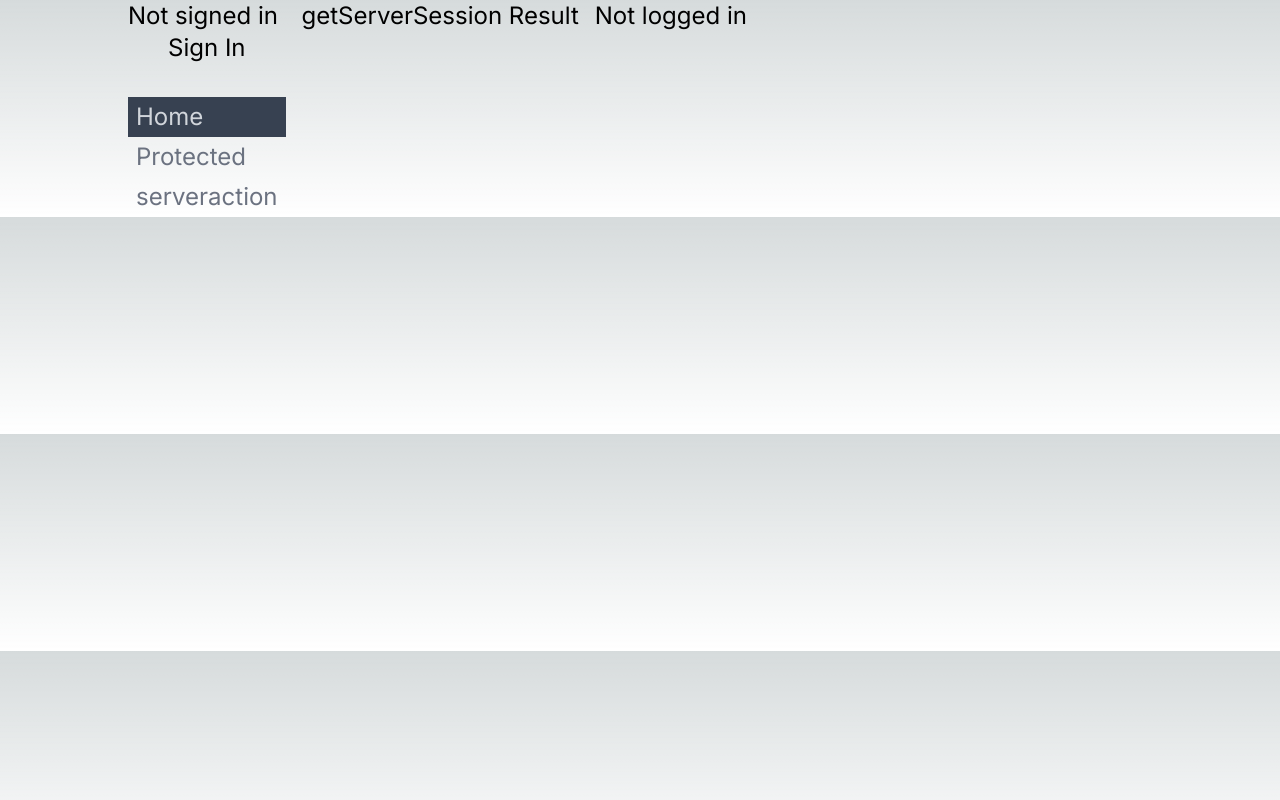
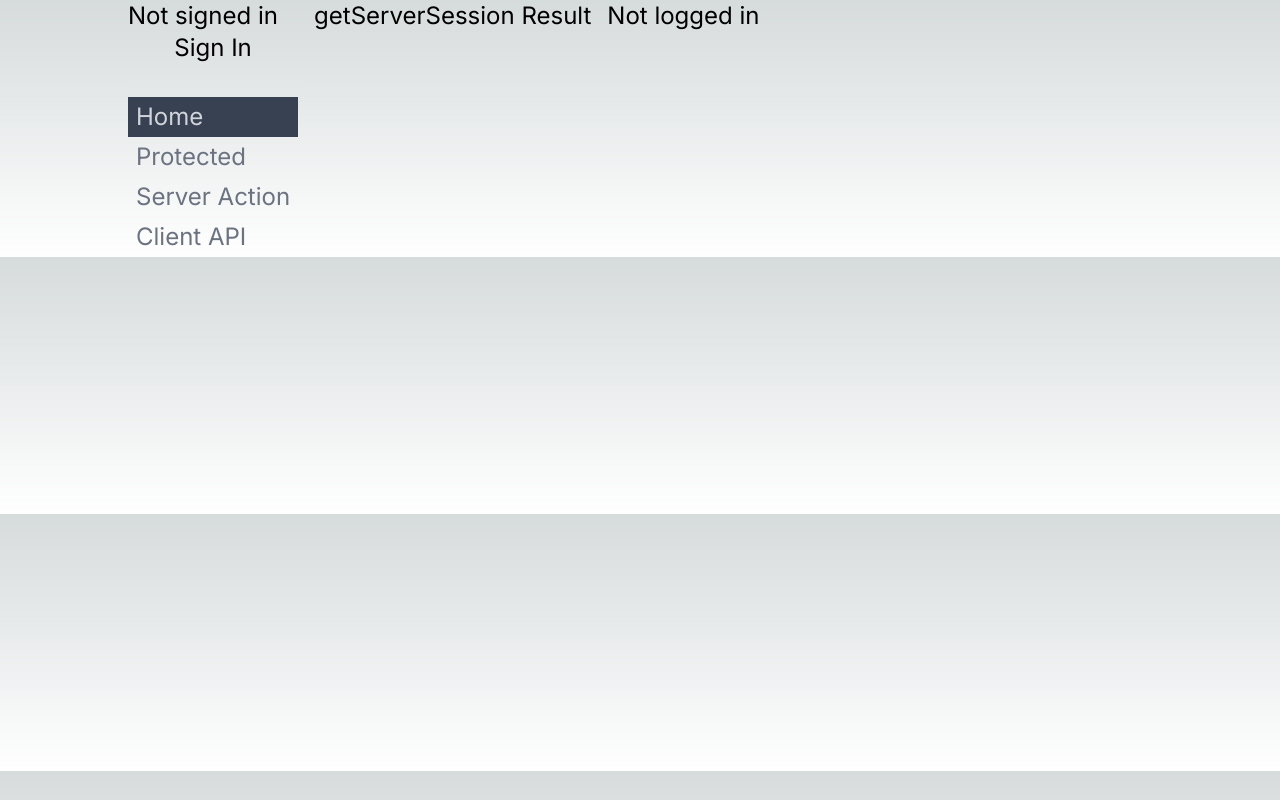
Before and after one commit to carltonj2000/nextjs-apprt-auth-ex1, a Next.js app: page / in a window 1280 px wide. Built offline with nearby package versions, Linux system fonts and the light colour scheme; no server answers.

Commit message:
add client api call

```diff
--- /dev/null
+++ b/src/app/api/whoAmI/route.ts
@@ -0,0 +1,8 @@
+import { authOptions } from "@/app/api/auth/[...nextauth]/route";
+import { getServerSession } from "next-auth";
+import { NextResponse } from "next/server";
+
+export async function GET() {
+  const session = await getServerSession(authOptions);
+  return NextResponse.json({ name: session?.user?.name ?? "Not Logged In" });
+}
--- /dev/null
+++ b/src/app/apiFromClient/page.tsx
@@ -0,0 +1,20 @@
+"use client";
+import { useEffect, useState } from "react";
+
+export default function APITest() {
+  const [name, setName] = useState<string>();
+  useEffect(() => {
+    fetch("/api/whoAmI")
+      .then((res) => res.json())
+      .then((data) => setName(data.name));
+  }, []);
+
+  return (
+    <div>
+      <div>
+        API Route From <span className="font-bold underline">Client</span>
+      </div>
+      <div>Name: {name}</div>
+    </div>
+  );
+}
--- a/src/app/navMenu.tsx
+++ b/src/app/navMenu.tsx
@@ -48,7 +48,15 @@ export default function NavMenu() {
         className={pathname === "/serveraction" ? ACTIVE_ROUTE : INACTIVE_ROUTE}
         href={"/serveraction"}
       >
-        serveraction
+        Server Action
+      </Link>
+      <Link
+        className={
+          pathname === "/apiFromClient" ? ACTIVE_ROUTE : INACTIVE_ROUTE
+        }
+        href={"/apiFromClient"}
+      >
+        Client API
       </Link>
     </div>
   );
```
